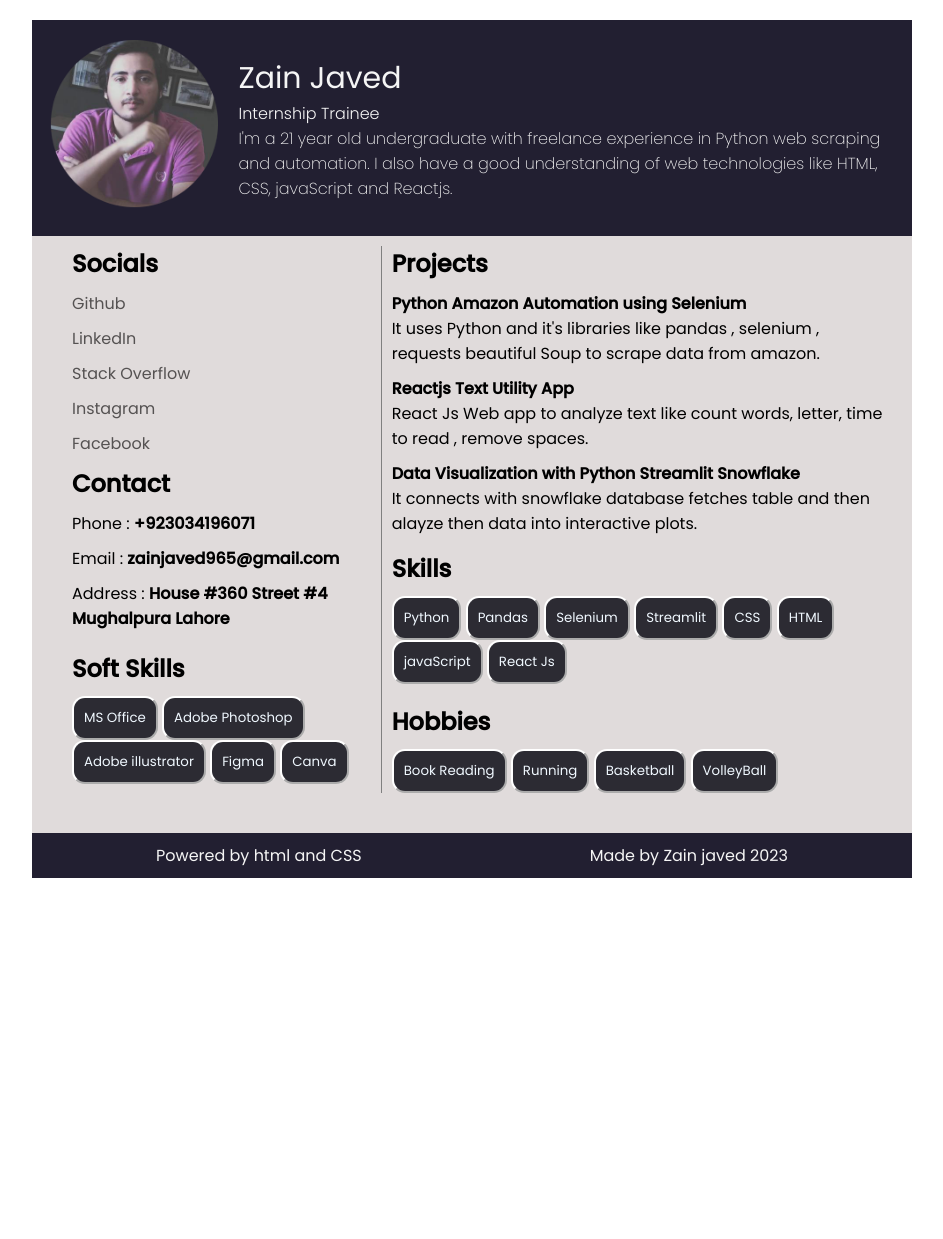
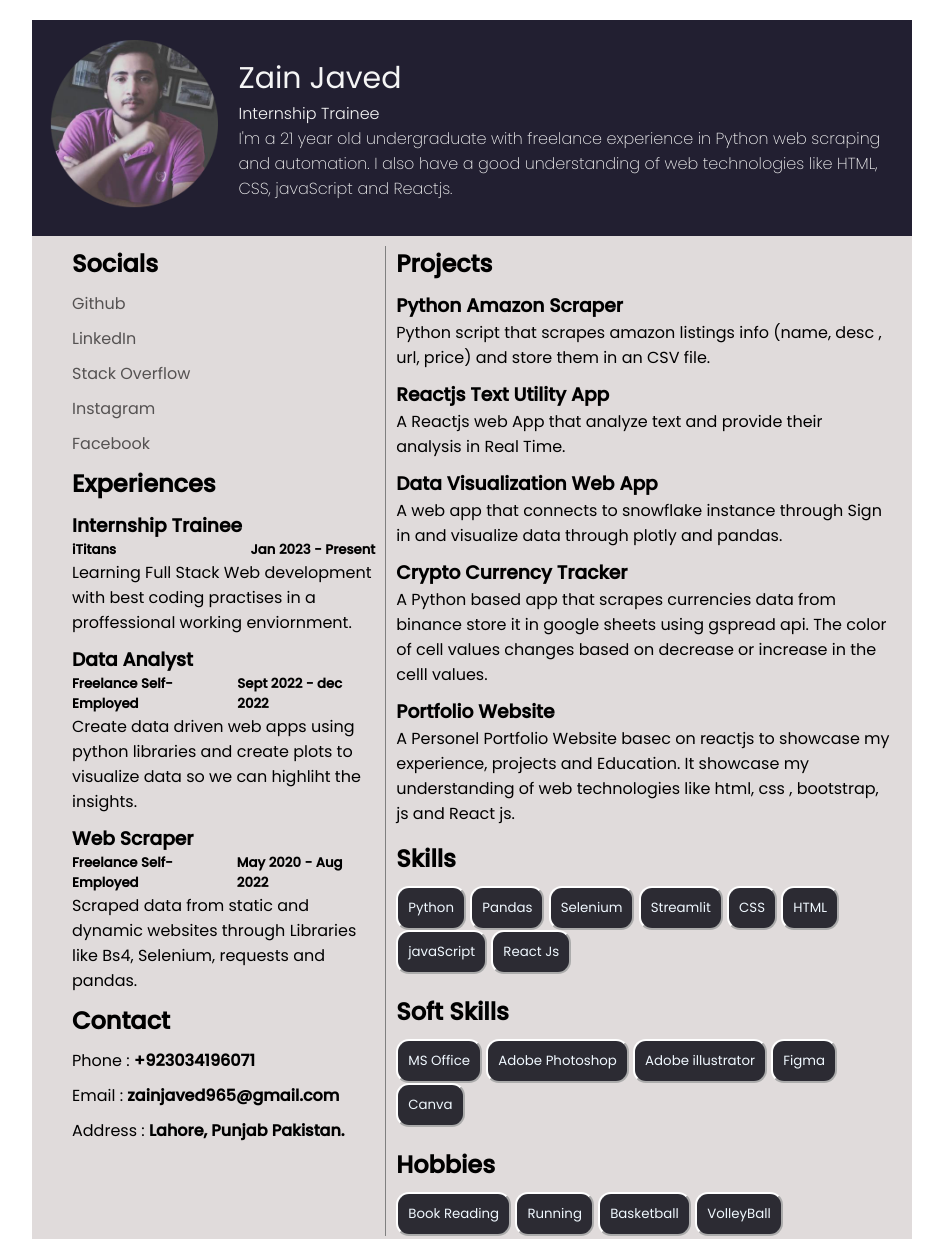
Before and after one commit to Zainjaved96/resume-html-css, a plain HTML site: page index.html in a window 1280 px wide. Shown: the top 1239 px of the page, without its empty margins (168-1111 px from the left). Before the commit the page ends 978 px from the top, so only its background shows below. Drawn offline with Linux system fonts and the light colour scheme.

Commit message:
resume completed

```diff
--- a/index.html
+++ b/index.html
@@ -30,21 +30,41 @@
                     <a class="social" href="https://www.instagram.com/zain__javed/">Instagram</a>
                     <a class="social" href="https://www.facebook.com/zayn.javed.965">Facebook</a>
                 </div>
+                <div class="experiences">
+                    <h2>Experiences</h2>
+                    <div class="exp">
+                        <h3>Internship Trainee</h3>
+                        <div class="comp-year">
+                            <h5>iTitans </h5>
+                            <h5>  Jan 2023 - Present</h5>
+                        </div>
+                        <p>Learning Full Stack Web development with best coding practises in a proffessional working enviornment.</p>
+                    </div>
+                    <div class="exp">
+                        <h3>Data Analyst</h3>
+                        <div class="comp-year">
+                            <h5>Freelance Self-Employed </h5>
+                            <h5>Sept 2022 - dec 2022  </h5>
+                        </div>
+                        <p>Create data driven web apps using python libraries and create plots to visualize data so we can highliht the insights. </p>
+                    </div>
+                    <div class="exp">
+                        <h3>Web Scraper</h3>
+                        <div class="comp-year">
+                            <h5>Freelance Self-Employed </h5>
+                            <h5>  May 2020 - Aug 2022</h5>
+                        </div>
+                        <p>Scraped data from static and dynamic websites through Libraries like Bs4, Selenium, requests and pandas. </p>
+                    </div>
+
+                </div>
                 <div class="contact-info">
                     <h2 class="contact">Contact</h2>
                     <p class="contact">Phone : <strong>+923034196071</strong> </p>
                     <p class="contact"> Email :  <strong>zainjaved965@gmail.com</strong> </p>
-                    <p class="contact">Address :  <strong>House #360 Street #4 Mughalpura  Lahore</strong> </p>
+                    <p class="contact">Address :  <strong>Lahore, Punjab Pakistan.</strong> </p>
                 </div>
 
-                <div class="soft-skillz">
-                    <h2 class="section-head">Soft Skills</h2>
-                    <button>MS Office </button>
-                    <button>Adobe Photoshop</button>
-                    <button> Adobe illustrator</button>
-                    <button>Figma</button>
-                    <button>Canva</button>
-                </div>
 
             </div>
 
@@ -52,15 +72,24 @@
                 <div class="projects">
                     <h2>Projects</h2>
                     <div class="project">
-                        <h4>Python Amazon Automation using Selenium</h4>
-                        <p>It uses Python and it's libraries like pandas , selenium , requests beautiful Soup to scrape data from amazon.</p>
+                        <h3>Python Amazon Scraper </h3>
+                        <p>Python script that scrapes amazon listings info (name, desc , url, price) and store them in an CSV file.</p>
                     </div>
                     <div class="project">
-                        <h4>Reactjs Text Utility App</h4>
-                        <p>React Js  Web app to analyze text like count words, letter, time to read , remove spaces.</p>
-                    </div><div class="project">
-                        <h4> Data Visualization with Python Streamlit Snowflake</h4>
-                        <p>It connects with snowflake database fetches table and then alayze then data into interactive plots.</p>
+                        <h3>Reactjs Text Utility App</h3>
+                        <p>A Reactjs web App that analyze text and provide their analysis in  Real Time.</p>
+                    </div>
+                    <div class="project">
+                        <h3> Data Visualization Web App</h3>
+                        <p>A web app that connects to snowflake instance through Sign in and visualize data through plotly and pandas. </p>
+                    </div>
+                    <div class="project">
+                        <h3>Crypto Currency Tracker</h3>
+                        <p>A Python based app that scrapes currencies data from binance store it in  google sheets using gspread api. The color of cell values changes based on decrease or increase in the celll values.</p>
+                    </div>
+                    <div class="project">
+                        <h3>Portfolio Website</h3>
+                        <p>A Personel Portfolio Website basec on reactjs to showcase my experience, projects and Education. It showcase my understanding of web technologies like html, css , bootstrap, js and React js.</p>
                     </div>
                 </div>
                 <div class="skills">
@@ -74,6 +103,15 @@
                     <button>javaScript</button>
                     <button>React Js</button>
                 </div>
+                <div class="skills soft-skillz">
+                    <h2 class="section-head">Soft Skills</h2>
+                    <button>MS Office </button>
+                    <button>Adobe Photoshop</button>
+                    <button> Adobe illustrator</button>
+                    <button>Figma</button>
+                    <button>Canva</button>
+                </div>
+
                 <div class="hobbies">
                     <h2 class="section-head">Hobbies</h2>
                     <button>Book Reading</button>
--- a/style.css
+++ b/style.css
@@ -73,7 +73,7 @@ img {
 }
 
 .section {
-    display: flex;
+   display: flex;
    flex-direction:  row;
    justify-content:center;
    padding-top: 10px;
@@ -88,7 +88,7 @@ img {
     padding-right: 10px;
     gap: 30px;
 }
-.socials {
+.socials  {
     display: flex;
     gap: 10px;
     flex-direction: column;
@@ -161,3 +161,14 @@ img {
     display: flex;
     justify-content: space-around;
  }
+
+
+ .exp {
+    margin:10px 0px;
+ }
+
+ .comp-year {
+    display: flex;
+    flex-direction: row;
+    justify-content: space-between;
+ }
```
